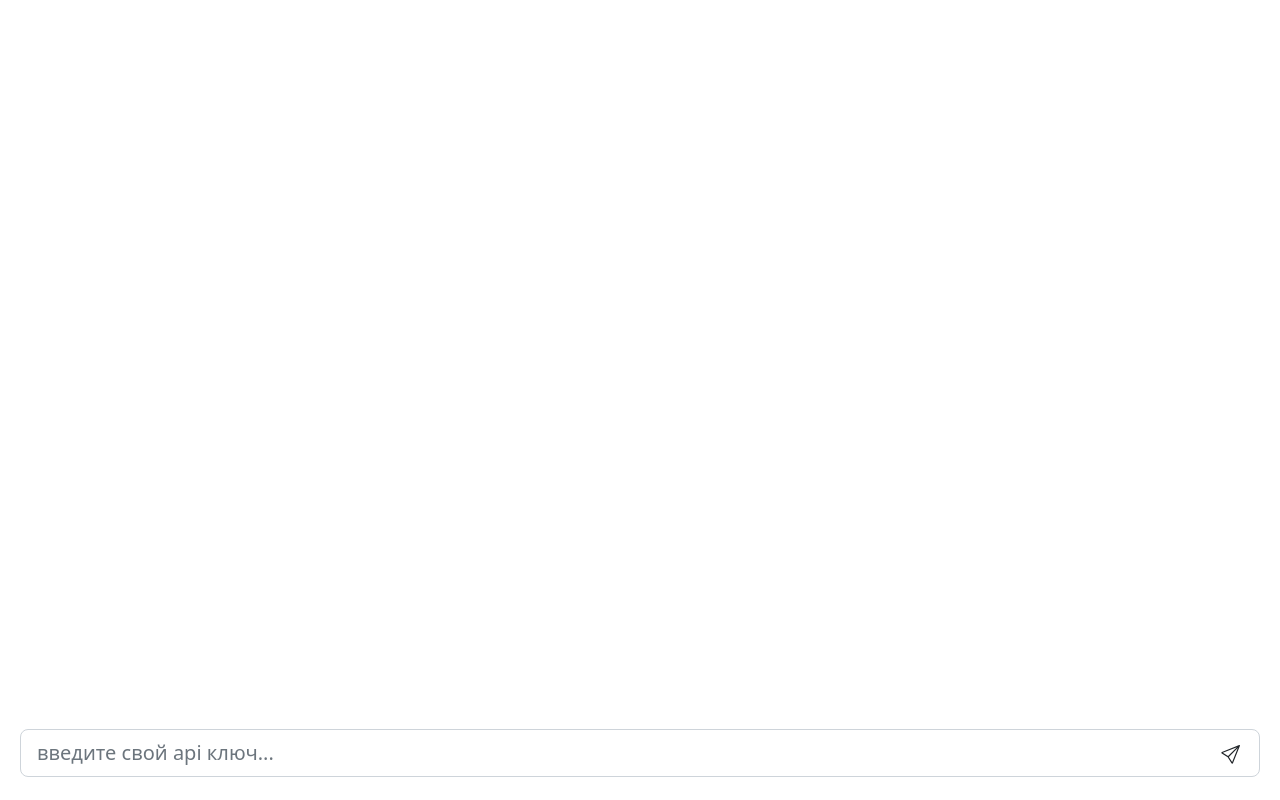
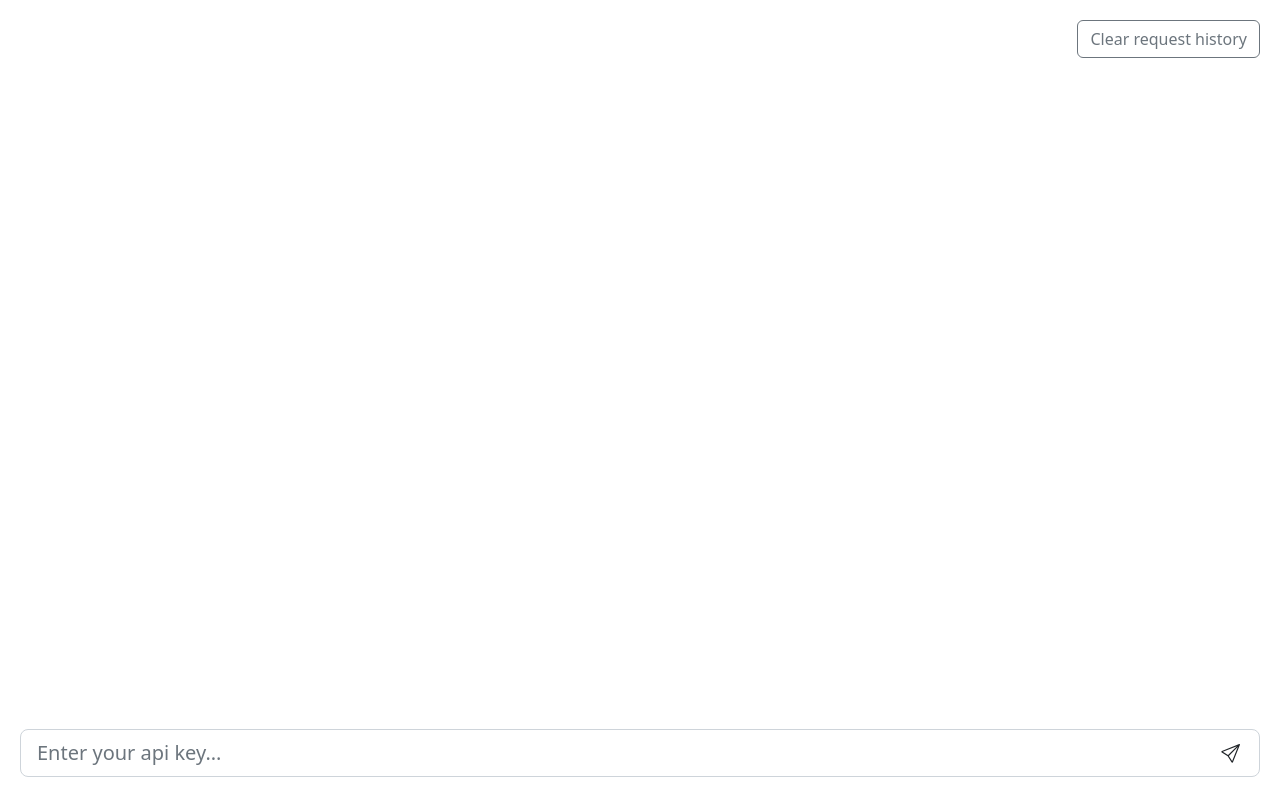
Before and after one commit to qshssewww/chatGPT, a React (Create React App) app: page / in a window 1280 px wide. Built offline with nearby package versions, Linux system fonts and the light colour scheme.

Commit message:
resetHistory btn

```diff
--- a/src/components/app/App.css
+++ b/src/components/app/App.css
@@ -15,8 +15,9 @@ body, #root, .App{
     height: 100%;
 }
 .App{
+    position: relative;
     overflow-x: hidden;
-    padding: 0 20px;
+    padding: 0 1.25rem;
     flex-direction: column;
     display: flex;
     align-items: center;
@@ -35,10 +36,15 @@ body, #root, .App{
     margin: 8px 0;
     width: 100% !important;
 }
+.resetHistory{
+    position: absolute;
+    right: 20px;
+    top: 20px;
+}
 .vastex-img{
     position: absolute;
-    right: 20px;
-    bottom: 36px;
+    right: 1.25rem;
+    bottom: 2.3rem;
     cursor: pointer;
 }
 @media (max-width: 992px) {
--- a/src/components/app/App.js
+++ b/src/components/app/App.js
@@ -4,6 +4,7 @@ import 'bootstrap/dist/css/bootstrap.css';
 import Form from 'react-bootstrap/Form';
 import {Configuration, OpenAIApi} from "openai"
 import Request from "../request/Request";
+import {Button} from "react-bootstrap";
 
 function App() {
 
@@ -75,6 +76,12 @@ function App() {
 
     return (
         <div style={requestHistory.length > 0 ? {justifyContent: "space-between"} : {justifyContent: "flex-end"}} className="App">
+            <div className={'resetHistory'}>
+                <Button onClick={() => {
+                    localStorage.removeItem('requestHistory')
+                    setRequestHistory([])
+                }} variant="outline-secondary">Clear request history</Button>
+            </div>
             <div className={'requestHistory'}>
                 {
                     requestHistory?.map((obj, i) => (
@@ -83,7 +90,7 @@ function App() {
                 }
             </div>
             <div className={'question_block'}>
-                <Form.Control value={question} onKeyDown={e => enterKey(e)} onChange={e => setQuestion(e.target.value)} className={'question_area'} placeholder={localStorage.getItem('apiKey') ? 'Задай свой вопрос...': 'введите свой api ключ...'} type={'text'} as="textarea" size={"lg"} />
+                <Form.Control value={question} onKeyDown={e => enterKey(e)} onChange={e => setQuestion(e.target.value)} className={'question_area'} placeholder={localStorage.getItem('apiKey') ? 'Ask your question...': 'Enter your api key...'} type={'text'} as="textarea" size={"lg"} />
                 <svg onClick={popAQuestion} xmlns="http://www.w3.org/2000/svg" width="19" height="19" fill="currentColor"
                      className="vastex-img" viewBox="0 0 16 16">
                     <path
```
